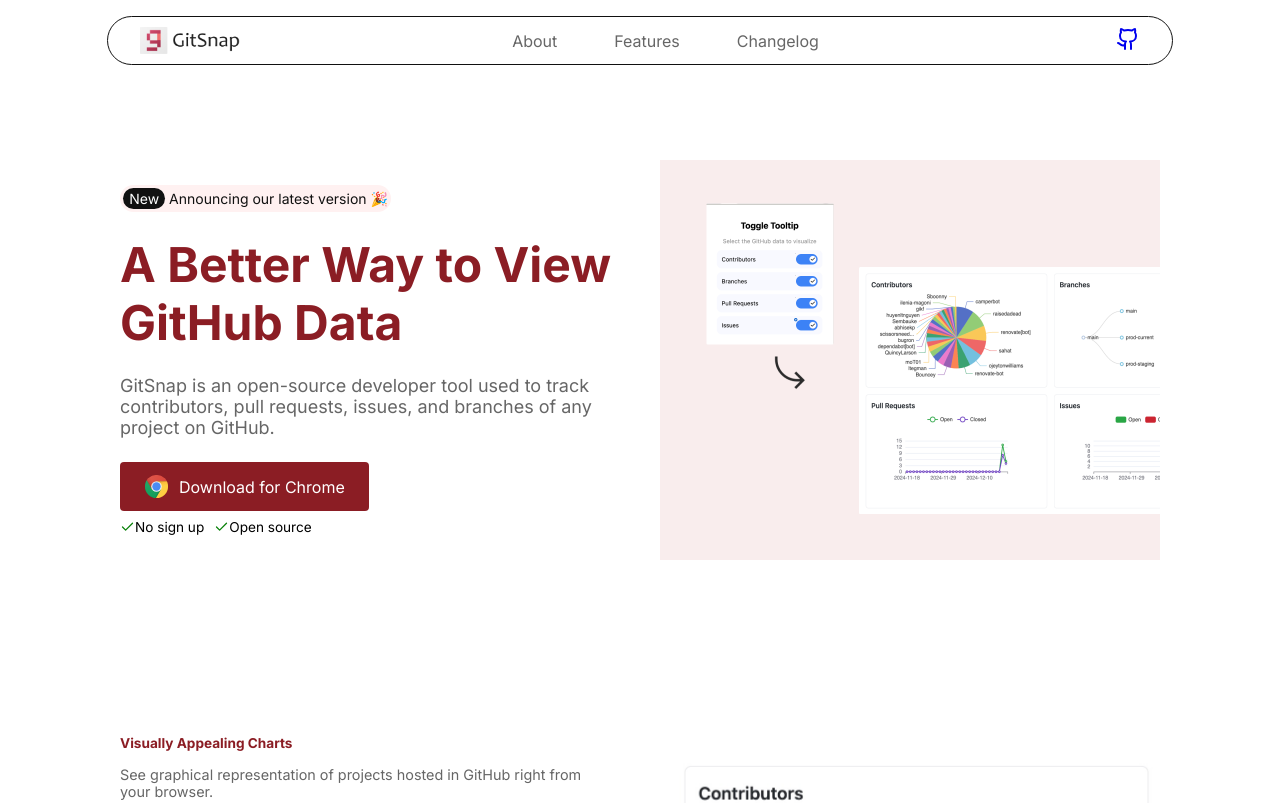
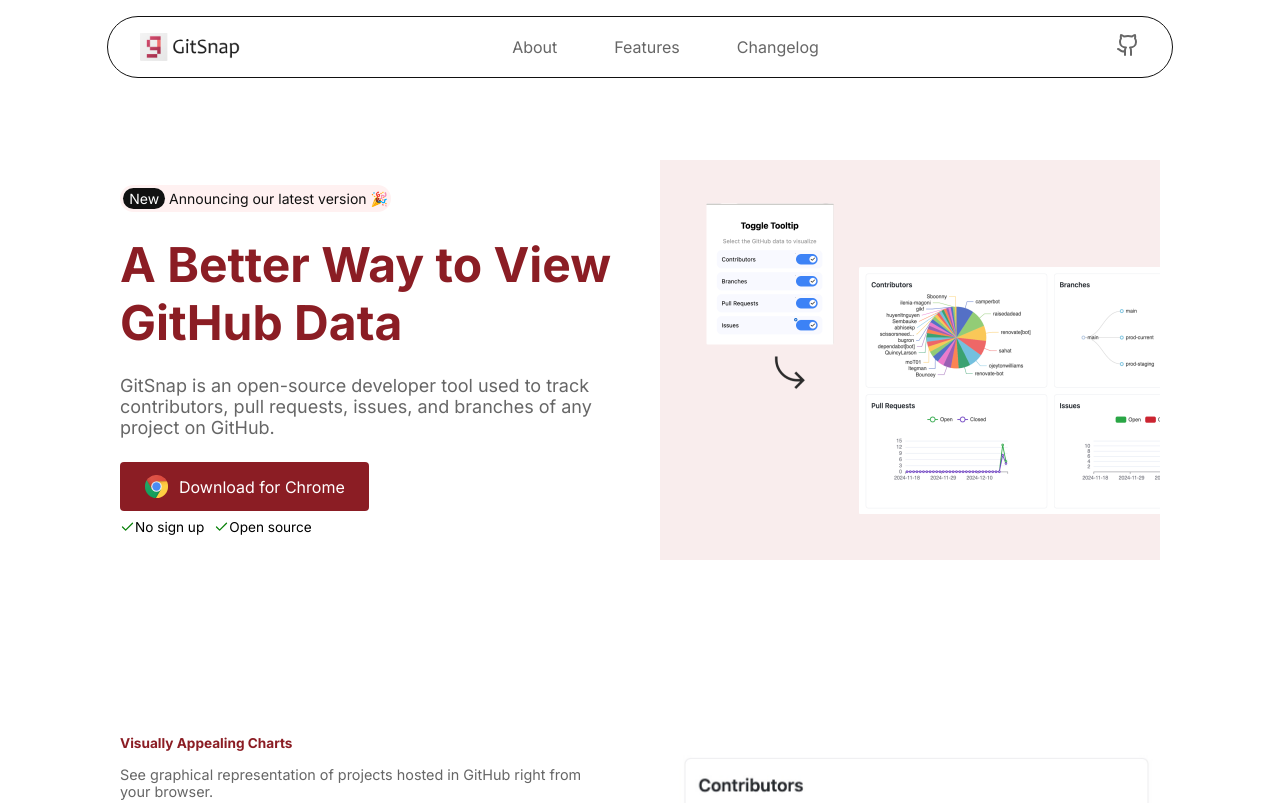
Before and after one commit to frankiefab100/Spense-UI, a React (Vite) app: page / in a window 1280 px wide. Shown: the top 803 px of the page. Built offline with nearby package versions, Linux system fonts and the light colour scheme.

Commit message:
fix: update styling

```diff
--- a/src/components/CTA/CTA.module.css
+++ b/src/components/CTA/CTA.module.css
@@ -25,7 +25,6 @@
   color: white;
   padding: 0.75rem 1.5rem;
   border-radius: 4px;
-  /* text-decoration: none; */
   margin: 0 auto;
   width: fit-content;
 }
@@ -52,3 +51,10 @@
     font-size: 1.5rem;
   }
 }
+
+@media (max-width: 468px) {
+  .description {
+    font-size: 0.85rem;
+    line-height: 20px;
+  }
+}
--- a/src/components/Demo/Demo.module.css
+++ b/src/components/Demo/Demo.module.css
@@ -6,10 +6,6 @@
   margin: 0 auto;
   padding: 80px 120px;
 }
-
-/* .title {
-  color: #8b1d24;
-} */
 
 .demoLeft {
   display: flex;
@@ -57,3 +53,10 @@
     font-size: 1.5rem;
   }
 }
+
+@media (max-width: 468px) {
+  .demoRight > p {
+    font-size: 0.85rem;
+    line-height: 20px;
+  }
+}
--- a/src/components/FAQ/FAQ.module.css
+++ b/src/components/FAQ/FAQ.module.css
@@ -50,3 +50,9 @@
     font-size: 1rem;
   }
 }
+
+@media (max-width: 468px) {
+  .question p {
+    font-size: 0.85rem;
+  }
+}
--- a/src/components/Feature/Feature.module.css
+++ b/src/components/Feature/Feature.module.css
@@ -26,14 +26,12 @@
 }
 
 .title {
-  /* color: #8b1d24; */
   font-size: 0.85rem;
 }
 
 .description {
   color: #666;
   font-size: 0.9rem;
-  margin-bottom: 2rem;
 }
 
 .tabList {
--- a/src/components/Footer/Footer.module.css
+++ b/src/components/Footer/Footer.module.css
@@ -17,3 +17,9 @@
     padding: 0px;
   }
 }
+
+@media (max-width: 468px) {
+  .footerNav {
+    font-size: 0.85rem;
+  }
+}
--- a/src/components/Hero/Hero.module.css
+++ b/src/components/Hero/Hero.module.css
@@ -54,7 +54,6 @@
   align-items: center;
   padding: 0.75rem 1.5rem;
   border-radius: 4px;
-  /* text-decoration: none; */
   width: fit-content;
 }
 
@@ -119,19 +118,23 @@
     padding: 140px 20px 100px;
   }
 
-  .imageContainer {
-    display: none;
-  }
-
   .title {
     font-size: 2rem;
     text-align: center;
   }
 }
 
-@media (max-width: 1024px) and (min-width: 769px) {
+@media (max-width: 468px) {
+  .imageContainer {
+    display: none;
+  }
+
   .title {
     font-size: 2.25rem;
     text-align: center;
   }
+  .description {
+    font-size: 1rem;
+    line-height: 20px;
+  }
 }
--- a/src/components/NavBar/NavBar.jsx
+++ b/src/components/NavBar/NavBar.jsx
@@ -53,7 +53,7 @@
 
         <div className={styles.menuRight}>
           <a
-            // className={styles.githubStars}
+            className={styles.githubIcon}
             href="https://github.com/frankiefab100/gitsnap"
           >
             <Github />
--- a/src/components/NavBar/NavBar.module.css
+++ b/src/components/NavBar/NavBar.module.css
@@ -9,10 +9,10 @@
   transition: background-color 0.3s ease;
 }
 
-.sticky {
-  /* background-color: rgba(255, 255, 255, 0.9); */
+/* .sticky {
+  background-color: rgba(255, 255, 255, 0.9);
   box-shadow: 0 2px 4px rgba(0, 0, 0, 0.1);
-}
+} */
 
 .nav {
   border: 1px solid var(--text-primary);
@@ -20,7 +20,7 @@
   display: flex;
   align-items: center;
   justify-content: space-between;
-  padding: 0.6rem 2rem;
+  padding: 1rem 2rem;
   max-width: 1000px;
   margin: 1rem auto;
   background-color: white;
@@ -47,13 +47,15 @@
   padding: 0;
 }
 
-.menuItem {
-  /* text-decoration: none; */
+.menuItem,
+.githubIcon {
   color: #666;
 }
 
 .menuItem:hover,
-.menuItem:active {
+.menuItem:active,
+.githubIcon:hover,
+.githubIcon:active {
   color: #d54d6f;
 }
 
@@ -61,7 +63,7 @@
   display: flex;
   justify-content: center;
   align-items: center;
-  gap: 0.5rem;
+  gap: 1rem;
 }
 
 .mobileMenu {
@@ -74,7 +76,6 @@
 
 .mobileMenuItem {
   padding: 1rem 0;
-  /* text-decoration: none; */
   color: #666;
 }
 
```
